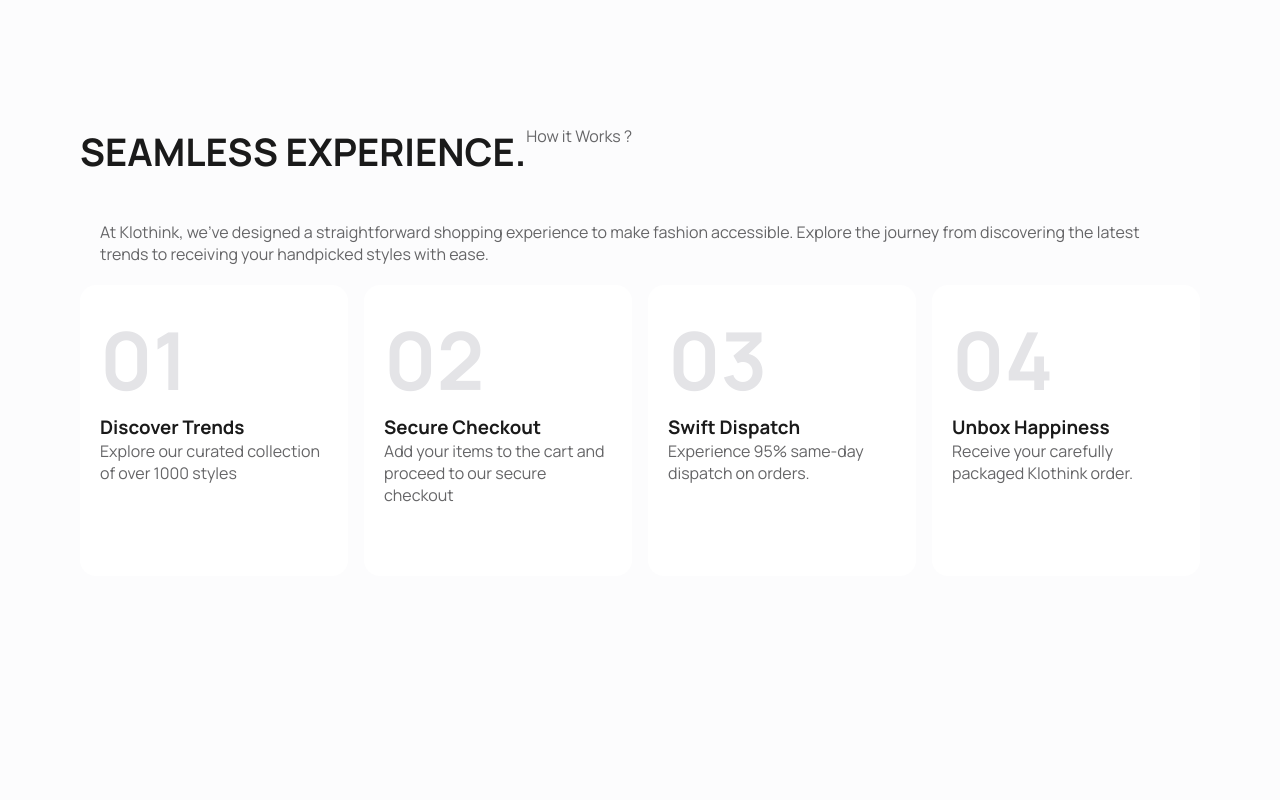
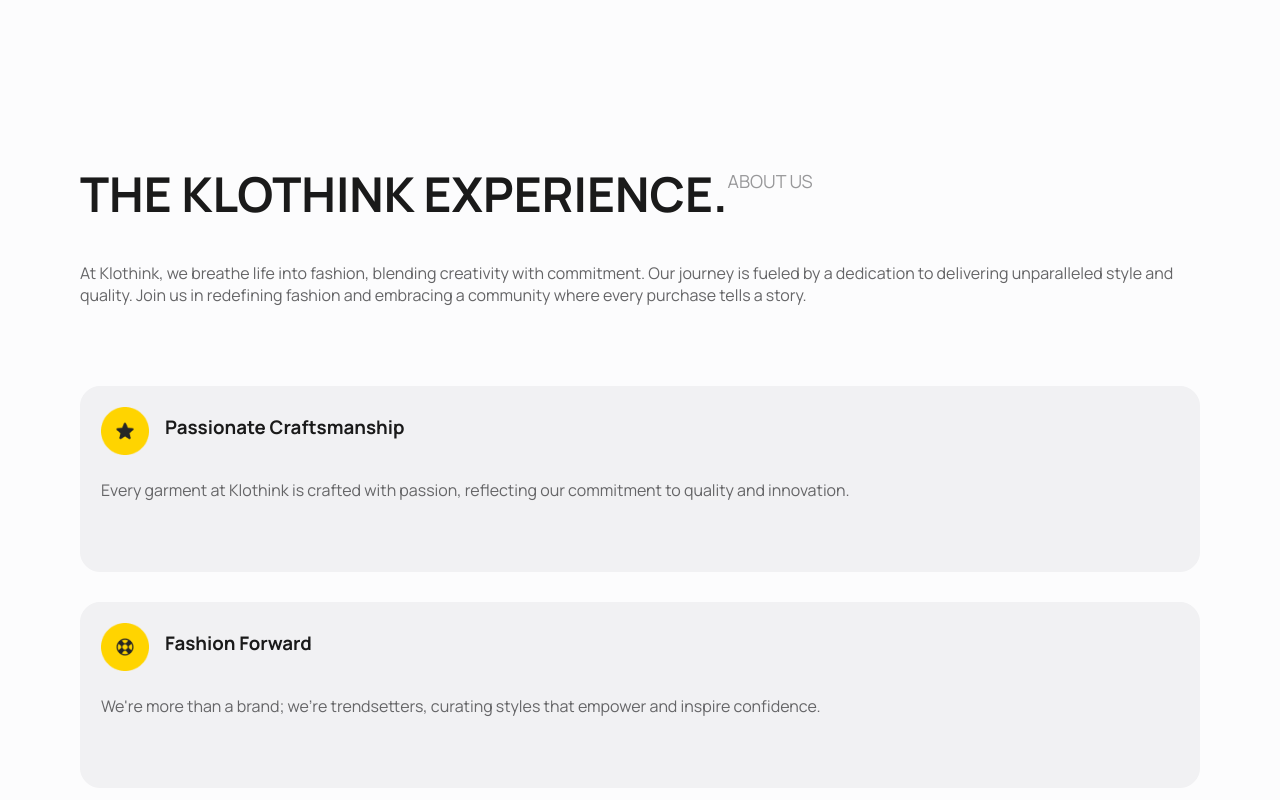
Before and after one commit to fadisafwat/frontend-v9-finalproject-x5, a React (Vite) app: page / in a window 1280 px wide. Shown: the part 780-1580 px from the top of the page. Built offline with nearby package versions, Linux system fonts and the light colour scheme; a web font is replaced by a local one.

Commit message:
Sixth Upload - Ordering Home Sections

```diff
--- a/src/pages/Home.jsx
+++ b/src/pages/Home.jsx
@@ -10,9 +10,9 @@
   return (
     <>
       <Hero/>
-      <Steps/>
       <ExperienceSection />
       <FaqSection/>
+      <Steps/>
     </>
 
   )
```
